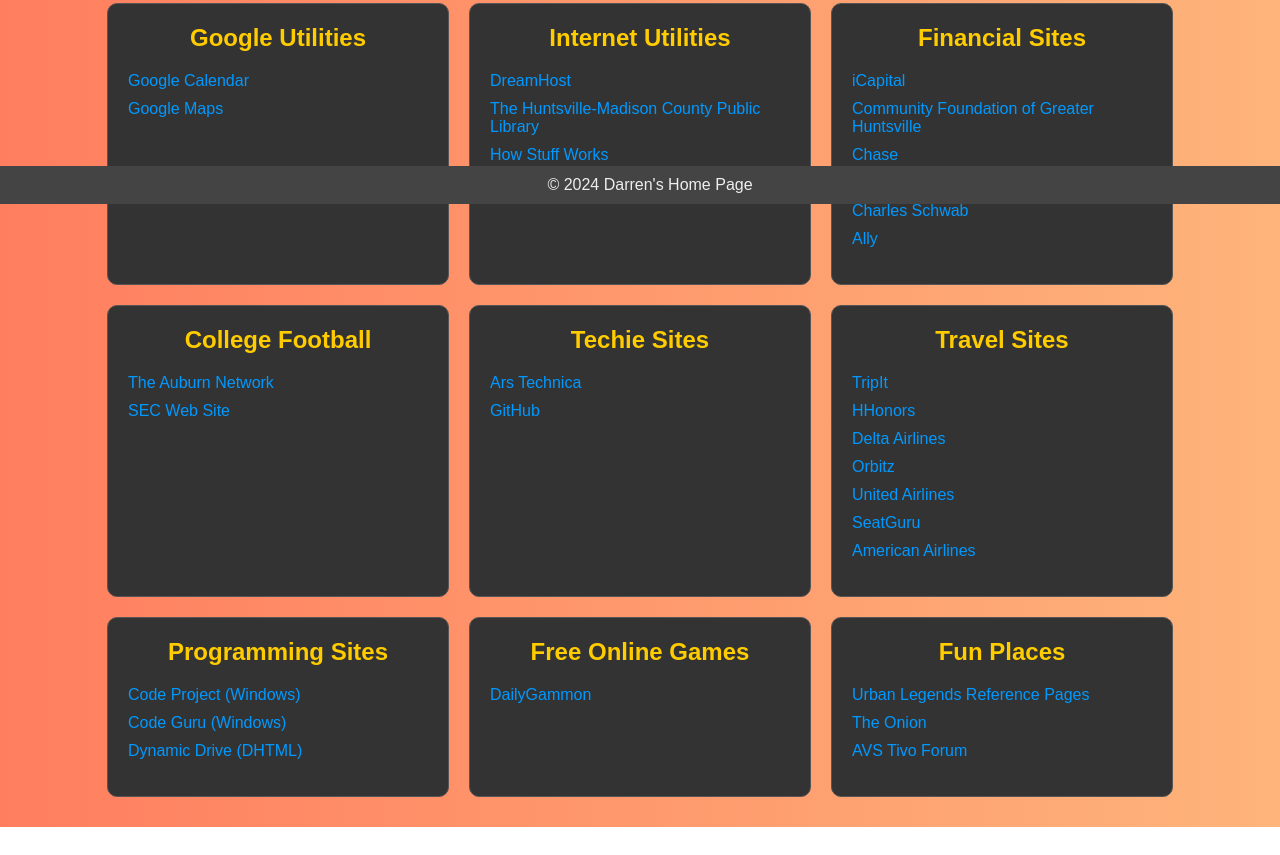
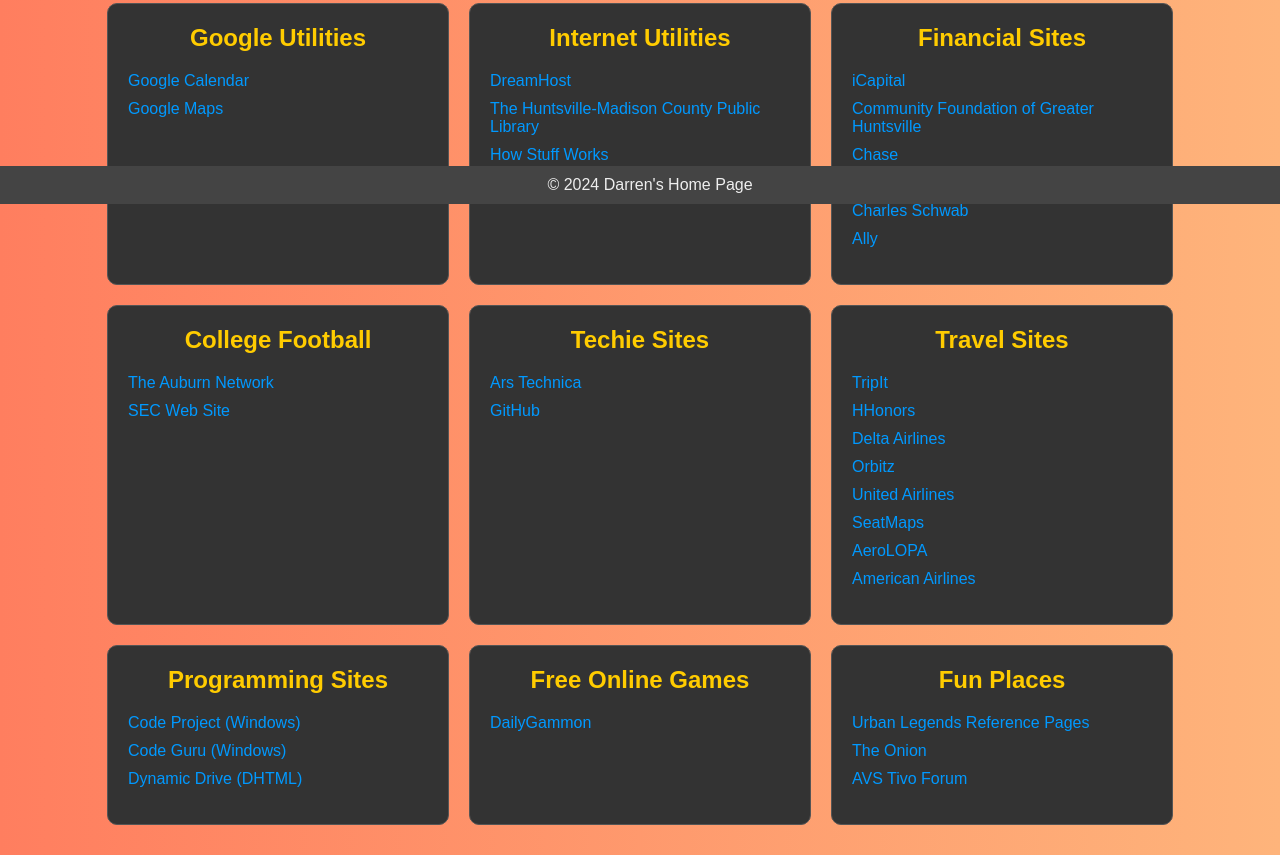
Before and after one commit to Abbodarr/Abbodarr.github.io, a plain HTML site: page index.html in a window 1280 px wide. Shown: the part 596-1451 px from the top of the page. Before the commit the page ends 1423 px from the top, so only its background shows below. Drawn offline with Linux system fonts and the light colour scheme.

Commit message:
Updated setguru to newer sites that are still maintained

```diff
--- a/index.html
+++ b/index.html
@@ -71,7 +71,7 @@
                 <h2>Financial Sites</h2>
                 <ul>
                     <li><a href="https://s.icapitalnetwork.com//">iCapital</a></li>
-                    <li><a href=https://givehsv.org/">Community Foundation of Greater Huntsville</a></li>
+                    <li><a href="https://givehsv.org/">Community Foundation of Greater Huntsville</a></li>
                     <li><a href="https://www.chase.com/">Chase</a></li>
                     <li><a href="https://www.computershare.com/us">Computershare</a></li>
                     <li><a href="https://www.schwab.com/">Charles Schwab</a></li>
@@ -103,7 +103,8 @@
                     <li><a href="https://www.delta.com">Delta Airlines</a></li>
                     <li><a href="https://www.orbitz.com">Orbitz</a></li>
                     <li><a href="https://www.united.com">United Airlines</a></li>
-                    <li><a href="https://www.seatguru.com">SeatGuru</a></li>
+                    <li><a href="https://www.seatmaps.com">SeatMaps</a></li>
+                    <li><a href="https://www.aerolopa.com">AeroLOPA</a></li>
                     <li><a href="https://www.aa.com">American Airlines</a></li>
                 </ul>
             </div>
```
